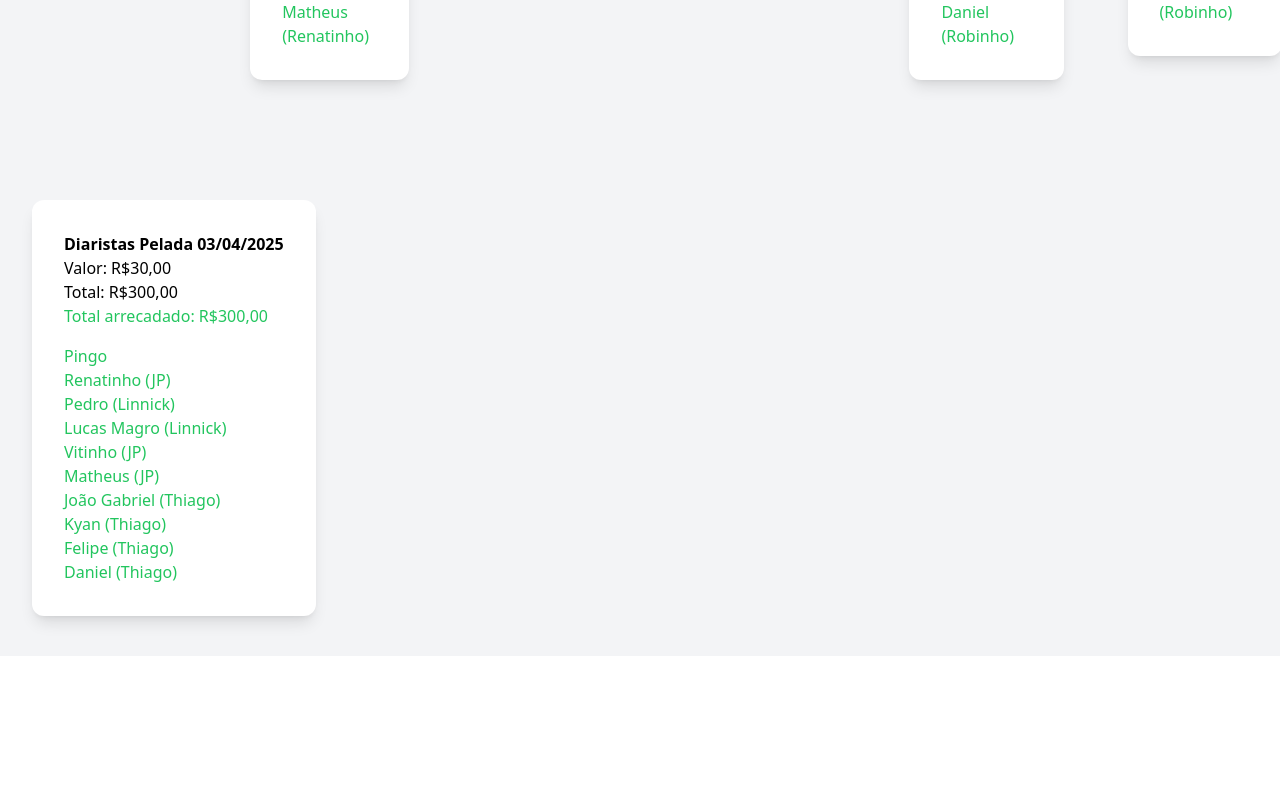
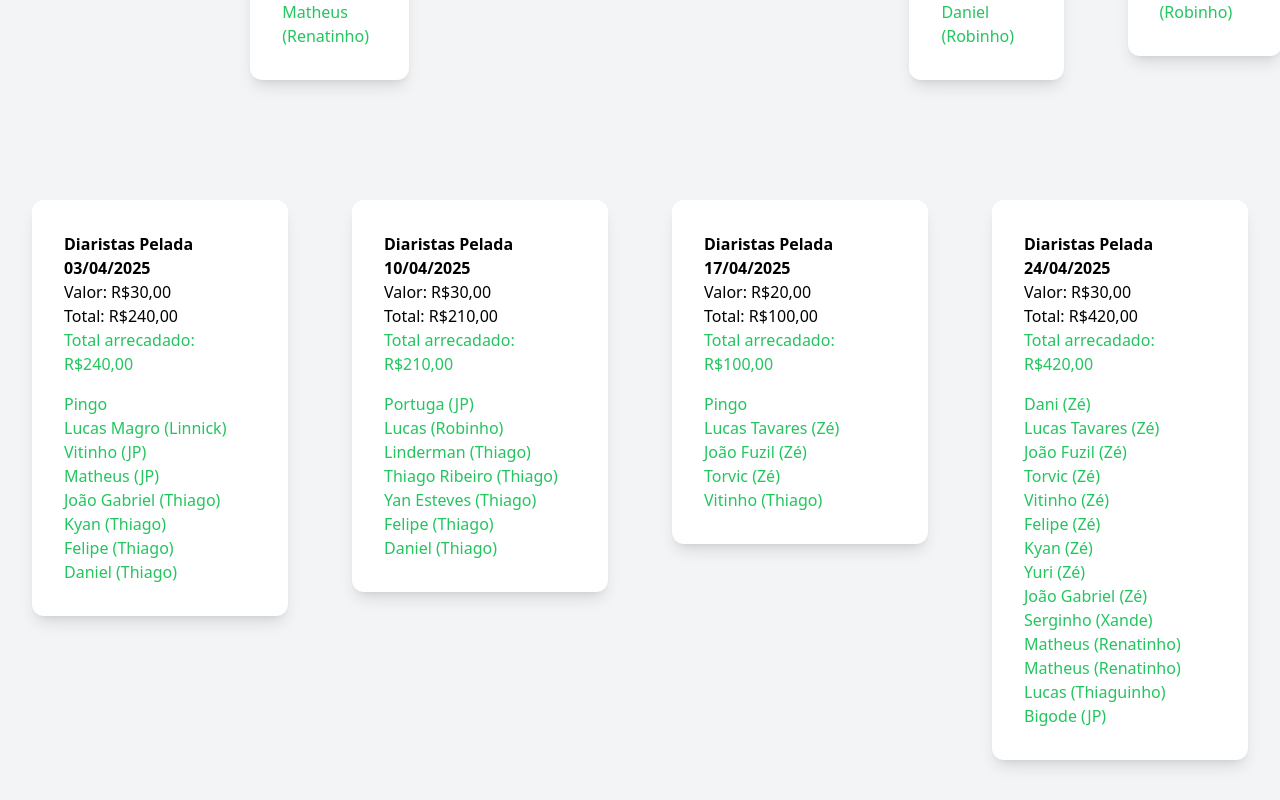
Before and after one commit to diogop2003/futebol, an Angular app in the folder pelada-front/: page /diaristas in a window 1280 px wide. Shown: the part 2510-3310 px from the top of the page. Before the commit the page ends 3166 px from the top, so only its background shows below. Built offline with nearby package versions, Linux system fonts and the light colour scheme.

Commit message:
fechamento abril

```diff
--- a/pelada-front/src/app/pages/diaristas/diaristas.component.html
+++ b/pelada-front/src/app/pages/diaristas/diaristas.component.html
@@ -348,13 +348,11 @@
             <h1 class="font-md font-bold">Diaristas Pelada 03/04/2025</h1>
             <div class="mb-4">
                 <h1 class="font-sm">Valor: R$30,00</h1>
-                <h1 class="font-sm">Total: R$300,00</h1>
-                <h1 class="font-sm text-green-500">Total arrecadado: R$300,00</h1>
+                <h1 class="font-sm">Total: R$240,00</h1>
+                <h1 class="font-sm text-green-500">Total arrecadado: R$240,00</h1>
             </div>
             <ol>
                 <li class="text-green-500">Pingo</li>
-                <li class="text-green-500">Renatinho (JP)</li>
-                <li class="text-green-500">Pedro (Linnick)</li>
                 <li class="text-green-500">Lucas Magro (Linnick)</li>
                 <li class="text-green-500">Vitinho (JP)</li>
                 <li class="text-green-500">Matheus (JP)</li>
@@ -364,5 +362,61 @@
                 <li class="text-green-500">Daniel (Thiago)</li>
             </ol>
         </div>
+        <div class="rounded-xl bg-white p-8 shadow-lg mx-8">
+            <h1 class="font-md font-bold">Diaristas Pelada 10/04/2025</h1>
+            <div class="mb-4">
+                <h1 class="font-sm">Valor: R$30,00</h1>
+                <h1 class="font-sm">Total: R$210,00</h1>
+                <h1 class="font-sm text-green-500">Total arrecadado: R$210,00</h1>
+            </div>
+            <ol>
+                <li class="text-green-500">Portuga (JP)</li>
+                <li class="text-green-500">Lucas (Robinho)</li>
+                <li class="text-green-500">Linderman (Thiago)</li>
+                <li class="text-green-500">Thiago Ribeiro (Thiago)</li>
+                <li class="text-green-500">Yan Esteves (Thiago)</li>
+                <li class="text-green-500">Felipe (Thiago)</li>
+                <li class="text-green-500">Daniel (Thiago)</li>
+            </ol>
+        </div>
+        <div class="rounded-xl bg-white p-8 shadow-lg mx-8">
+            <h1 class="font-md font-bold">Diaristas Pelada 17/04/2025</h1>
+            <div class="mb-4">
+                <h1 class="font-sm">Valor: R$20,00</h1>
+                <h1 class="font-sm">Total: R$100,00</h1>
+                <h1 class="font-sm text-green-500">Total arrecadado: R$100,00</h1>
+            </div>
+            <ol>
+                <li class="text-green-500">Pingo</li>
+                <li class="text-green-500">Lucas Tavares (Zé)</li>
+                <li class="text-green-500">João Fuzil (Zé)</li>
+                <li class="text-green-500">Torvic (Zé)</li>
+                <li class="text-green-500">Vitinho (Thiago)</li>
+            </ol>
+        </div>
+        <div class="rounded-xl bg-white p-8 shadow-lg mx-8">
+            <h1 class="font-md font-bold">Diaristas Pelada 24/04/2025</h1>
+            <div class="mb-4">
+                <h1 class="font-sm">Valor: R$30,00</h1>
+                <h1 class="font-sm">Total: R$420,00</h1>
+                <h1 class="font-sm text-green-500">Total arrecadado: R$420,00</h1>
+            </div>
+            <ol>
+                <li class="text-green-500">Dani (Zé)</li>
+                <li class="text-green-500">Lucas Tavares (Zé)</li>
+                <li class="text-green-500">João Fuzil (Zé)</li>
+                <li class="text-green-500">Torvic (Zé)</li>
+                <li class="text-green-500">Vitinho (Zé)</li>
+                <li class="text-green-500">Felipe (Zé)</li>
+                <li class="text-green-500">Kyan (Zé)</li>
+                <li class="text-green-500">Yuri (Zé)</li>
+                <li class="text-green-500">João Gabriel (Zé)</li>
+                <li class="text-green-500">Serginho (Xande)</li>
+                <li class="text-green-500">Matheus (Renatinho)</li>
+                <li class="text-green-500">Matheus (Renatinho)</li>
+                <li class="text-green-500">Lucas (Thiaguinho)</li>
+                <li class="text-green-500">Bigode (JP)</li>
+            </ol>
+        </div>
     </section>
 </section>
--- a/pelada-front/src/app/pages/mensalista/mensalista.component.html
+++ b/pelada-front/src/app/pages/mensalista/mensalista.component.html
@@ -153,26 +153,28 @@
         <h1 class="font-md font-bold">Mensalistas Abril 2025</h1>
         <div class="mb-4">
             <h1 class="text-md">Valor: R$100,00</h1>
-            <h1 class="text-md">Total: R$1.600,00</h1>
-            <h1 class="text-green-500">Arrecadado: R$800,00</h1>
+            <h1 class="text-md">Total: R$1.800,00</h1>
+            <h1 class="text-green-500">Arrecadado: R$1.800,00</h1>
         </div>
         <ol>
             <li class="text-green-500">Sergio</li>
             <li class="text-green-500">Wanilson</li>
-            <li class="text-red-500">Xande</li>
+            <li class="text-green-500">Xande</li>
             <li class="text-green-500">Zé</li>
-            <li class="text-red-500">Vinicius</li>
-            <li class="text-red-500">Igor</li>
-            <li class="text-red-500">Alex</li>
+            <li class="text-green-500">Vinicius</li>
+            <li class="text-green-500">Igor</li>
+            <li class="text-green-500">Alex</li>
             <li class="text-green-500">Diogo</li>
             <li class="text-green-500">Dioguinho</li>
-            <li class="text-red-500">Pirulito</li>
+            <li class="text-green-500">Pirulito</li>
             <li class="text-green-500">Roger</li>
-            <li class="text-red-500">JP</li>
-            <li class="text-red-500">Robinho</li>
+            <li class="text-green-500">JP</li>
+            <li class="text-green-500">Robinho</li>
             <li class="text-green-500">Linnick</li>
             <li class="text-green-500">Thiaguinho</li>
-            <li class="text-red-500">Vitor</li>
+            <li class="text-green-500">Vitor</li>
+            <li class="text-green-500">Renatinho</li>
+            <li class="text-green-500">Pedro</li>
         </ol>
     </div>
 </section>
--- a/pelada-front/src/app/pages/saldo/saldo.component.html
+++ b/pelada-front/src/app/pages/saldo/saldo.component.html
@@ -29,7 +29,7 @@
                 </tr>
                 <tr class="border-b gap-5">
                     <td class="w-auto py-4 text-md text-gray-700">Pagantes Abril</td>
-                    <td class="w-auto py-4 text-md text-green-500">800,00</td>
+                    <td class="w-auto py-4 text-md text-green-500">1.800,00</td>
                 </tr>
                 <tr class="border-b gap-5">
                     <td class="w-auto py-4 text-md text-gray-700">Mensalidade do campo</td>
@@ -37,27 +37,27 @@
                 </tr>
                 <tr class="border-b gap-5">
                     <td class="w-auto py-4 text-md text-gray-700">Goleiros mês</td>
-                    <td class="w-auto py-4 text-md text-red-500">-140,00</td>
+                    <td class="w-auto py-4 text-md text-red-500">-560,00</td>
                 </tr>
                 <tr class="border-b gap-5">
                     <td class="w-auto py-4 text-md text-gray-700">Diaristas Abril</td>
-                    <td class="w-auto py-4 text-md text-green-500">300,00</td>
+                    <td class="w-auto py-4 text-md text-green-500">970,00</td>
                 </tr>
                 <tr class="border-b gap-5">
                     <td class="w-auto py-4 text-md text-gray-700">Gastos adicionais Abril</td>
                     <td class="w-auto py-4 text-md text-red-500">-120,00</td>
                 </tr>
-                <!-- <tr class="border-b gap-5">
+                <tr class="border-b gap-5">
                     <td class="w-auto py-4 text-md text-gray-700">Gastos churrasco Abril</td>
-                    <td class="w-auto py-4 text-md text-red-500">-96,00</td>
-                </tr> -->
+                    <td class="w-auto py-4 text-md text-red-500">-302,00</td>
+                </tr>
                 <!--<tr class="border-b gap-5">
                     <td class="w-auto py-4 text-md text-gray-700">Pagantes churrasco Abril</td>
                     <td class="w-auto py-4 text-md text-green-500">00,00</td>
                 </tr> -->
                 <tr class="border-b gap-5">
                     <td class="w-auto py-4 text-md text-gray-700">SALDO TOTAL</td>
-                    <td class="w-auto py-4 text-md text-green-500">1.641,00</td>
+                    <td class="w-auto py-4 text-md text-green-500">2.589,00</td>
                 </tr>
             </tbody>
         </table>
```
